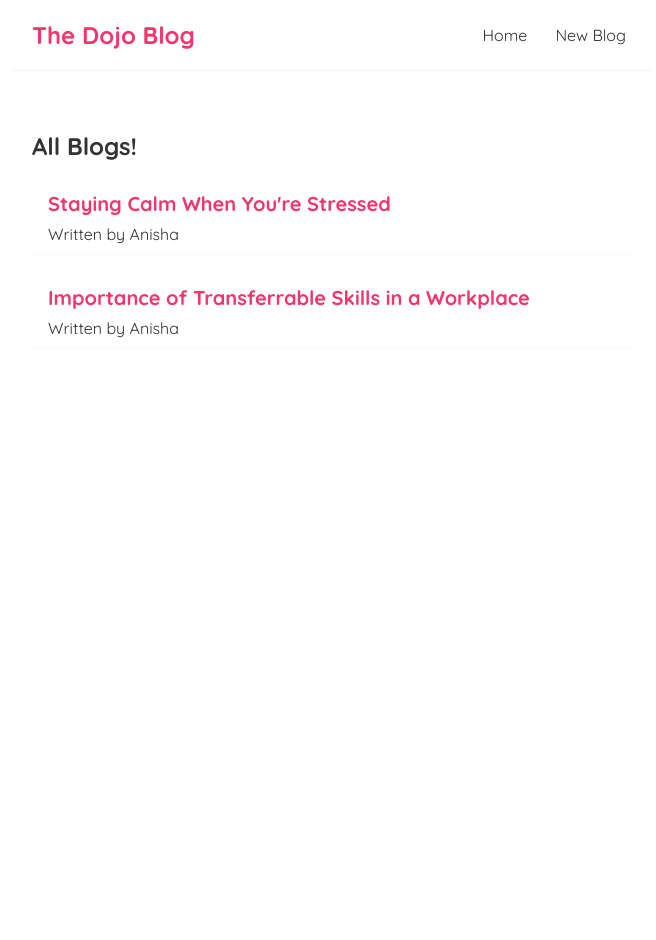
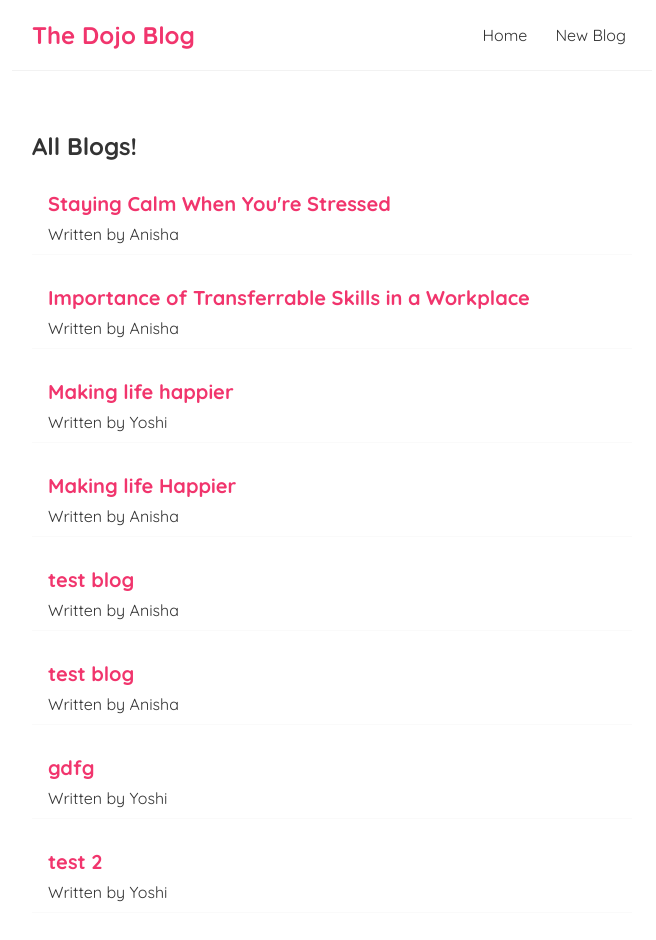
Before and after one commit to AnishaMhj/blog, a React (Create React App) app: page / in a window 1280 px wide. Shown: the top 940 px of the page, without its empty margins (308-964 px from the left). Before the commit the page ends 800 px from the top, so only its background shows below. Built offline with nearby package versions, Linux system fonts and the light colour scheme; data requests are answered from the project's data file.

Commit message:
make a POST Request and add new blog

```diff
--- a/data/db.json
+++ b/data/db.json
@@ -11,6 +11,42 @@
       "body": "anisha",
       "author": "Anisha",
       "id": 2
+    },
+    {
+      "title": "Making life happier",
+      "body": "making life happier",
+      "author": "Yoshi",
+      "id": 3
+    },
+    {
+      "title": "Making life Happier",
+      "body": "Making life happier with food.",
+      "author": "Anisha",
+      "id": 4
+    },
+    {
+      "title": "test blog",
+      "body": "this blog is a test.",
+      "author": "Anisha",
+      "id": 5
+    },
+    {
+      "title": "test blog",
+      "body": "this blog is a test.",
+      "author": "Anisha",
+      "id": 6
+    },
+    {
+      "title": "gdfg",
+      "body": "sdfgfsdg",
+      "author": "Yoshi",
+      "id": 7
+    },
+    {
+      "title": "test 2",
+      "body": "this is a test 2",
+      "author": "Yoshi",
+      "id": 8
     }
   ]
 }
--- a/src/Create.js
+++ b/src/Create.js
@@ -4,38 +4,60 @@ import { useState } from 'react';
 const Create = () => {
     const [title, setTitle] = useState('');
     const [body, setBody] = useState('');
-    const [author, setAuthor] = useState('Mario');
+    const [author, setAuthor] = useState('Anisha');
+    const [isPending, setIsPending] = useState(false);
 
     const handleSubmit= (e) =>{
         e.preventDefault(); //prevent page from refresh
         const blog = { title, body, author };
-        console.log(blog);
+
+        setIsPending(true);
+
+       // post request here as it only makes request once in whole application
+       //second argument here, tack on the data as well as define the type of request we are sending or a method
+       setTimeout(() => {
+       fetch('http://localhost:8000/blogs', {
+            method: 'POST',
+            headers: { "Content-Type": "application/json"}, //type of content were are sending with request
+            body: JSON.stringify(blog) //data being send, firstly changed into object from string
+        })
+        //promise
+        .then(() => {
+            console.log('new blog added');
+            setIsPending(false);
+        })},
+    1000);
     }
 
     return (
         <div className="create">
             <h2>Add a New Blog</h2>
             <form onSubmit={handleSubmit}>
+
                 <label>Blog Title:</label>
                 <input
                     type="text"
                     value= {title}
                     onChange={(e) => setTitle(e.target.value)}
                     required/>
+
                 <label>Blog Body:</label>
                 <textarea
                     value= {body}
                     onChange={(e) => setBody(e.target.value)}
                     required></textarea>
+
                 <label>Blog Author:</label>
                 <select
                     value={author}
                     onChange={(e)=> setAuthor(e.target.value)}
                 >
-                    <option value="Mario">Mario</option>
-                    <option value="Yoshi">Yoshi</option>
+                    <option value="Mario">Anisha</option>
+                    <option value="Yoshi">Abhishekh</option>
                 </select>
-                <button>Add Blog</button>
+
+                { !isPending && <button>Add Blog</button> }
+                { isPending && <button disabled>Adding Blog...</button> }
             </form>
         </div>
     );
```
Lines whose indentation alone changed are shown as unchanged.
